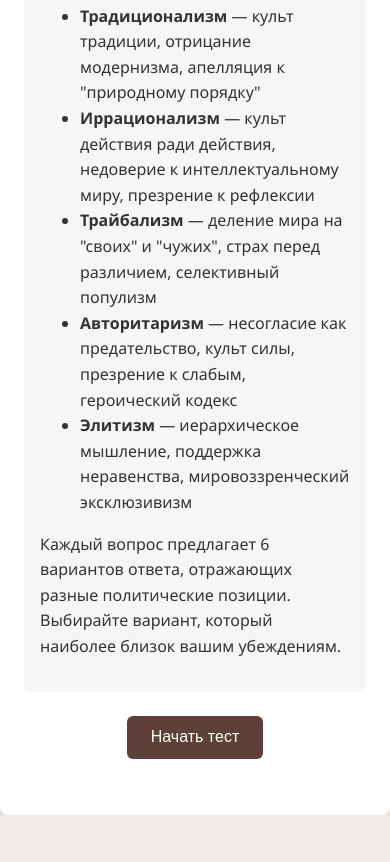
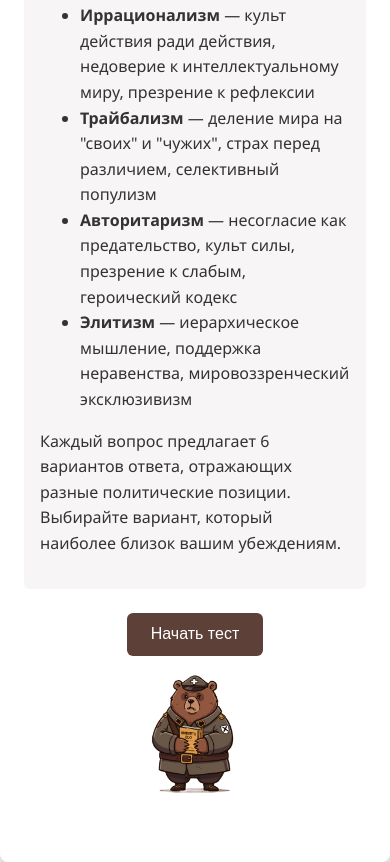
Before and after one commit to Cheburum/fascist_test, a plain HTML site: page index.html in a window 390 px wide. Shown: the part 792-1654 px from the top of the page. Before the commit the page ends 1607 px from the top, so only its background shows below. Drawn offline with nearby package versions, Linux system fonts and the light colour scheme.

Commit message:
Add logo

```diff
--- a/index.html
+++ b/index.html
@@ -1,5 +1,6 @@
 <!DOCTYPE html>
 <html lang="ru">
+
 <head>
     <meta charset="UTF-8">
     <meta name="viewport" content="width=device-width, initial-scale=1.0">
@@ -225,10 +226,40 @@
             font-weight: 500;
         }
 
+        .logo {
+            display: block;
+            /* Make it behave like a block-level element */
+            max-width: 300px;
+            /* Set a maximum width for larger screens */
+            width: 80%;
+            /* Make it take up a percentage of the container width on smaller screens */
+            height: auto;
+            /* Maintain aspect ratio */
+            margin: 0 auto 1.5rem auto;
+            /* Center the logo and add some bottom margin */
+        }
+
         @media (max-width: 768px) {
             .results-grid {
                 grid-template-columns: 1fr;
             }
+        }
+
+        .logo {
+            display: block;
+            /* Чтобы занимал всю доступную ширину родительского элемента */
+            max-width: 256px;
+            height: auto;
+            /* Сохраняем пропорции */
+            margin: 0 auto 1.5rem auto;
+            /* Центрируем и добавляем отступ снизу */
+        }
+
+        h1 {
+            text-align: center;
+            margin-bottom: 1.5rem;
+            color: var(--primary-color);
+            font-weight: 600;
         }
 
         @media (max-width: 600px) {
@@ -240,32 +271,55 @@
             .question {
                 font-size: 1.1rem;
             }
+
+            .logo {
+                max-width: 150px;
+                /* Уменьшаем размер на маленьких экранах */
+                margin-bottom: 1rem auto;
+                /* Уменьшаем отступ снизу на маленьких экранах */
+            }
+
+            h1 {
+                font-size: 1.5rem;
+                /* Можно немного уменьшить размер шрифта заголовка на маленьких экранах, если необходимо */
+                margin-bottom: 1rem;
+            }
         }
     </style>
 </head>
+
 <body>
     <div class="container">
         <!-- Вступление -->
         <div id="test-intro">
             <h1>Расширенный тест "Насколько ты фашист по Умберто Эко"</h1>
-
             <div class="intro-section">
                 <h2>О тесте</h2>
-                <p>Этот тест основан на эссе Умберто Эко "Вечный фашизм" и расширен для анализа различных форм авторитарного мышления. Тест позволяет выявить авторитарные тенденции не только в классическом фашизме, но и в других идеологических системах, включая анархо-капитализм, Темное Просвещение и либеральный консерватизм.</p>
+                <p>Этот тест основан на эссе Умберто Эко "Вечный фашизм" и расширен для анализа различных форм
+                    авторитарного мышления. Тест позволяет выявить авторитарные тенденции не только в классическом
+                    фашизме, но и в других идеологических системах, включая анархо-капитализм, Темное Просвещение и
+                    либеральный консерватизм.</p>
 
                 <h2>Принцип работы теста</h2>
                 <p>Тест оценивает ваше мышление по пяти ключевым измерениям:</p>
                 <ul>
-                    <li><strong>Традиционализм</strong> — культ традиции, отрицание модернизма, апелляция к "природному порядку"</li>
-                    <li><strong>Иррационализм</strong> — культ действия ради действия, недоверие к интеллектуальному миру, презрение к рефлексии</li>
-                    <li><strong>Трайбализм</strong> — деление мира на "своих" и "чужих", страх перед различием, селективный популизм</li>
-                    <li><strong>Авторитаризм</strong> — несогласие как предательство, культ силы, презрение к слабым, героический кодекс</li>
-                    <li><strong>Элитизм</strong> — иерархическое мышление, поддержка неравенства, мировоззренческий эксклюзивизм</li>
+                    <li><strong>Традиционализм</strong> — культ традиции, отрицание модернизма, апелляция к "природному
+                        порядку"</li>
+                    <li><strong>Иррационализм</strong> — культ действия ради действия, недоверие к интеллектуальному
+                        миру, презрение к рефлексии</li>
+                    <li><strong>Трайбализм</strong> — деление мира на "своих" и "чужих", страх перед различием,
+                        селективный популизм</li>
+                    <li><strong>Авторитаризм</strong> — несогласие как предательство, культ силы, презрение к слабым,
+                        героический кодекс</li>
+                    <li><strong>Элитизм</strong> — иерархическое мышление, поддержка неравенства, мировоззренческий
+                        эксклюзивизм</li>
                 </ul>
-                <p>Каждый вопрос предлагает 6 вариантов ответа, отражающих разные политические позиции. Выбирайте вариант, который наиболее близок вашим убеждениям.</p>
+                <p>Каждый вопрос предлагает 6 вариантов ответа, отражающих разные политические позиции. Выбирайте
+                    вариант, который наиболее близок вашим убеждениям.</p>
             </div>
 
             <button class="btn btn-center" id="start-btn">Начать тест</button>
+            <img src="test_logo.png" alt="Логотип теста" class="logo">
         </div>
 
         <!-- Контейнер для вопросов -->
@@ -326,4 +380,5 @@
     <script src="test-data.js"></script>
     <script src="test-engine.js"></script>
 </body>
+
 </html>
```
Also changed, not shown: test_logo.jpg (added), test_logo.png (added).
